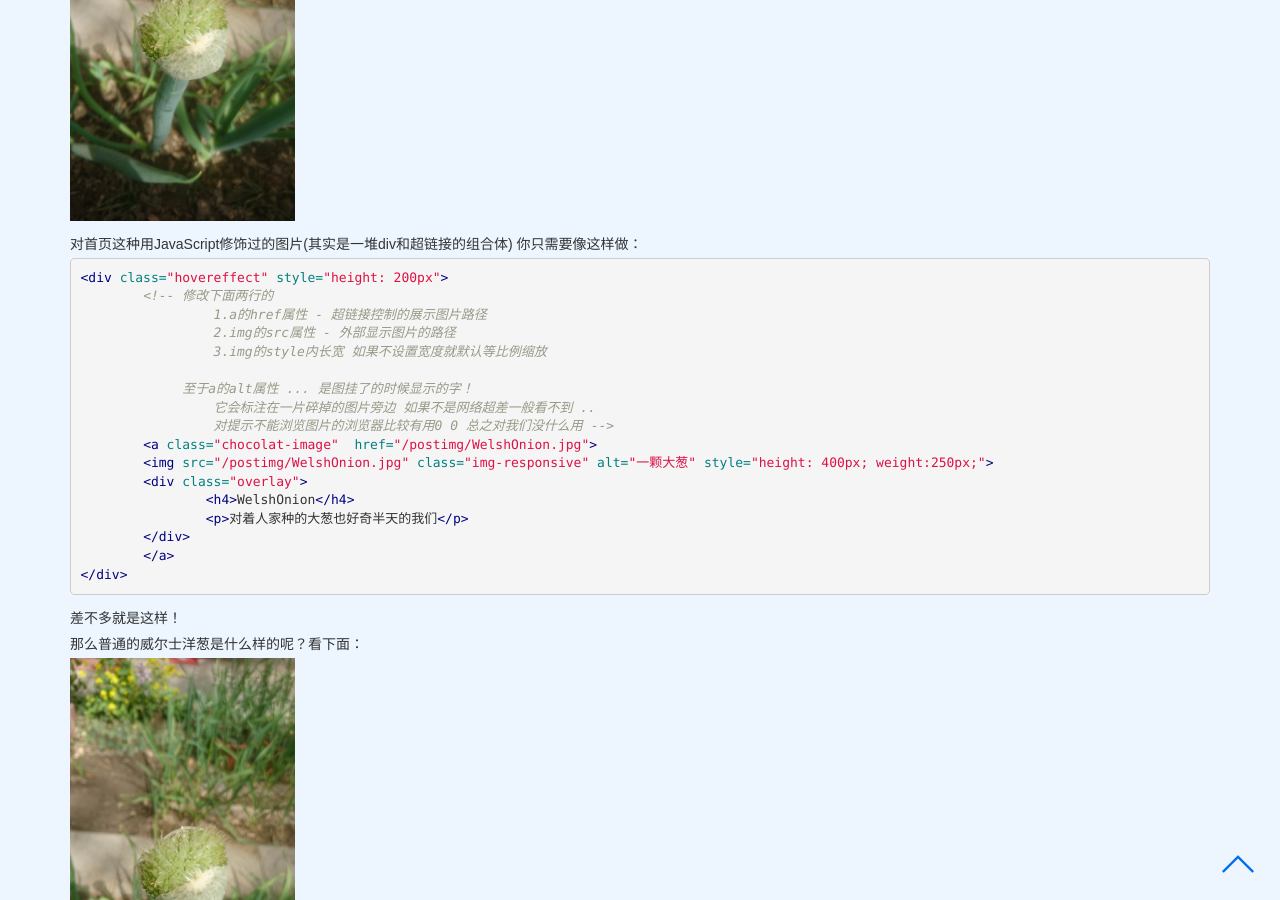
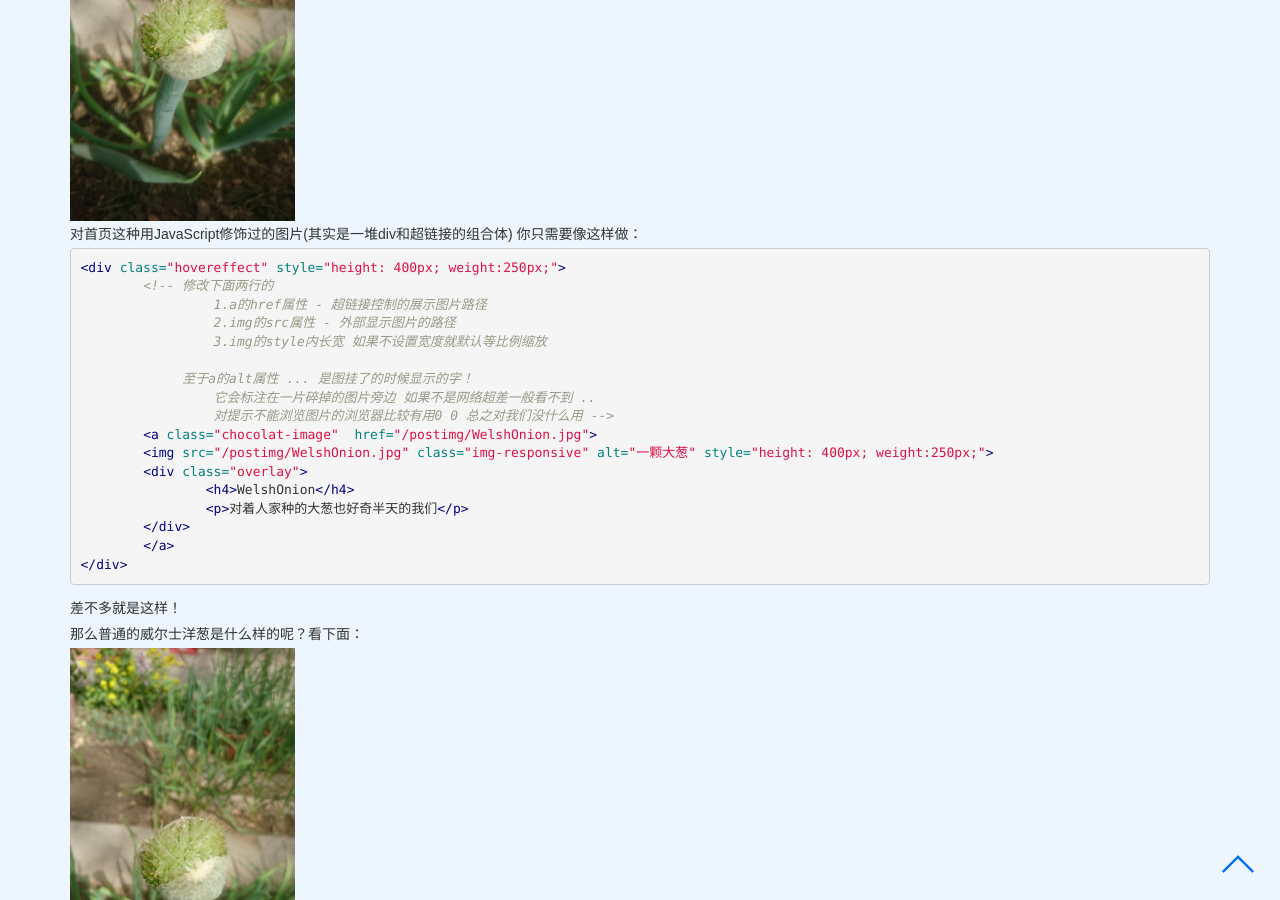
Before and after one commit to Timothyhay/TimothyhayHeap, a Jekyll site: the page built from _posts/2019-04-10-HugMyZEROTightly.html, in a window 1280 px wide and 900 px high, scrolled down 414 px. Built offline with Jekyll 4.4.1, drawn with Linux system fonts in a browser that asks for light colours; comment, search, counter and statistics services are not loaded.

Commit message:
ImgGuide

```diff
--- a/_posts/2019-04-10-HugMyZEROTightly.html
+++ b/_posts/2019-04-10-HugMyZEROTightly.html
@@ -11,8 +11,8 @@
 <div class="container">
 	<h2>插入图片的方法</h2>
 	<p>这里我用了首页带鼠标悬停效果并且可以点开的图，这个类叫做"chocolat-image"。</p>
-	<div class="hovereffect" >
-		<a class="chocolat-image"  href="/postimg/WelshOnion.jpg"><img src="/postimg/WelshOnion.jpg" class="img-responsive" alt="一颗大葱" style="height: 400px">
+	<div class="hovereffect" style="height: 400px; weight:250px;">
+		<a class="chocolat-image"  href="/postimg/WelshOnion.jpg"><img src="/postimg/WelshOnion.jpg" class="img-responsive" alt="一颗大葱" style="height: 400px; weight:250px;">
 		<div class="overlay">
 			<h4>WelshOnion</h4>
 			<p>对着人家种的大葱也好奇半天的我们</p>
@@ -22,7 +22,7 @@
 	<p>对首页这种用JavaScript修饰过的图片(其实是一堆div和超链接的组合体) 你只需要像这样做：</p>
 
 {% highlight html %}
-<div class="hovereffect" style="height: 200px">
+<div class="hovereffect" style="height: 400px; weight:250px;">
 	<!-- 修改下面两行的
 		 1.a的href属性 - 超链接控制的展示图片路径
 		 2.img的src属性 - 外部显示图片的路径
```
